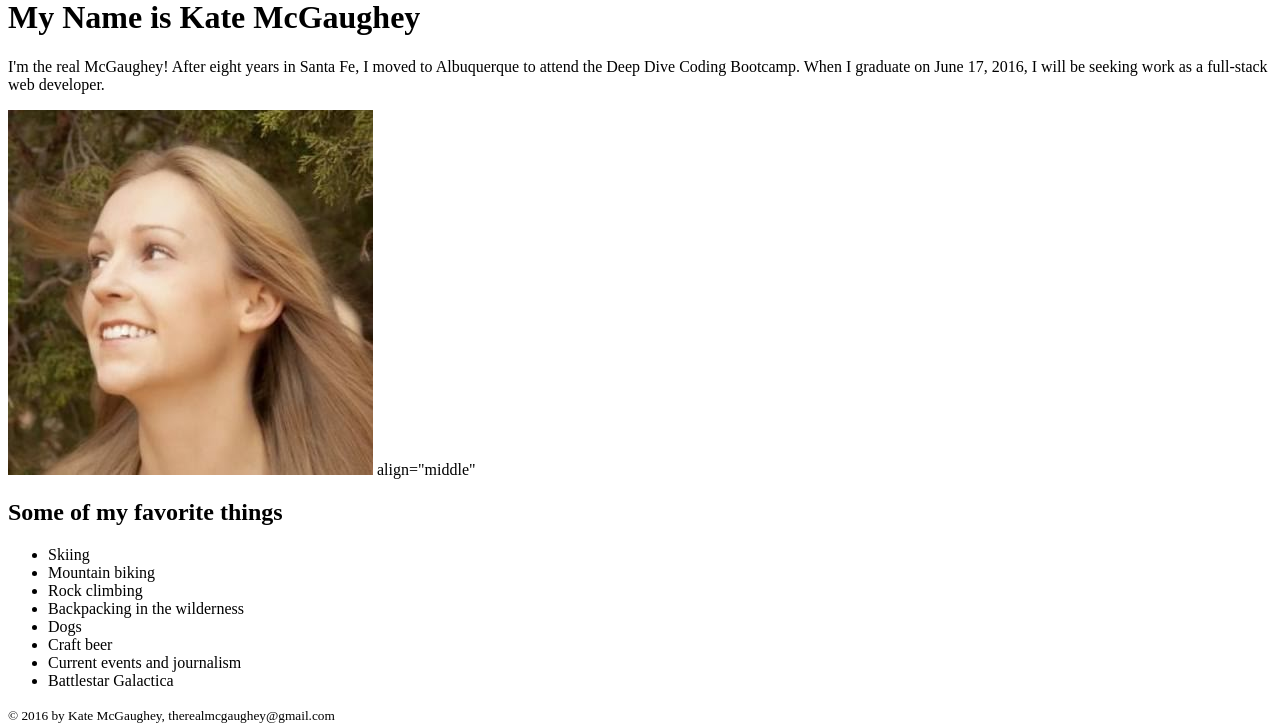
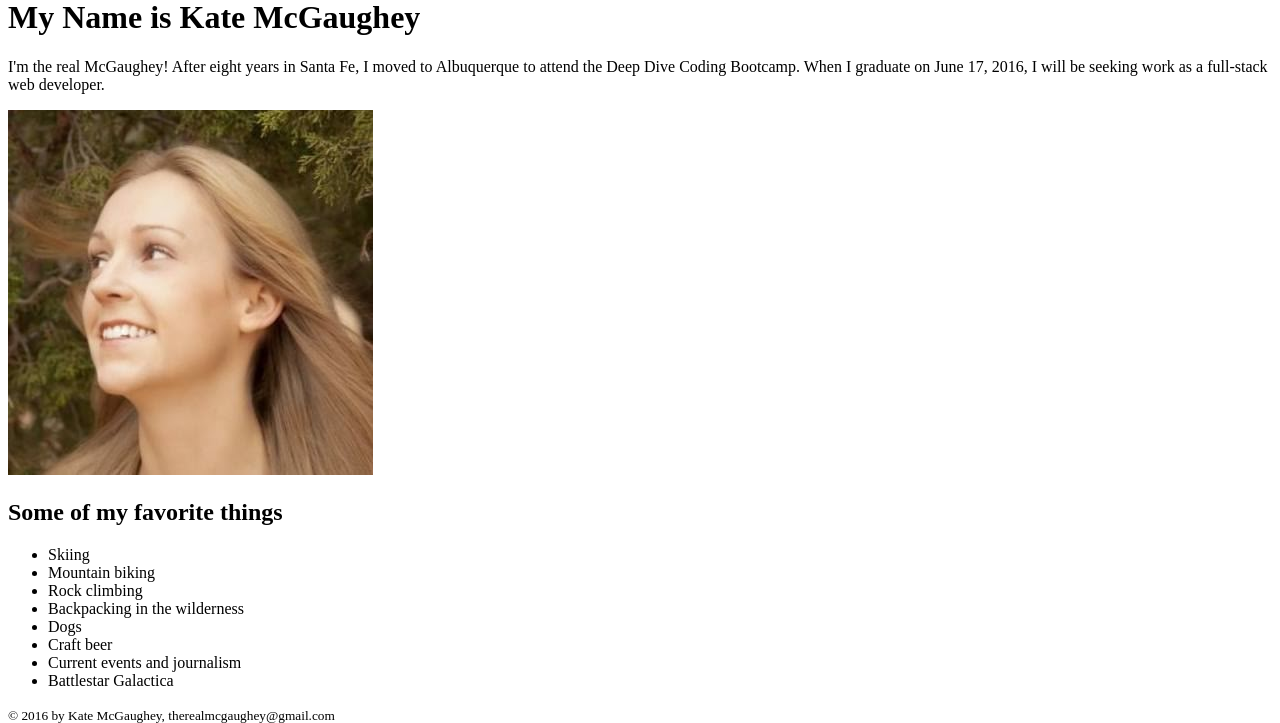
Before and after one commit to kate-mcgaughey/about-me, a PHP site: page / in a window 1280 px wide. Shown: the part 22-745 px from the top of the page. Run offline with PHP 8.4, Linux system fonts and the light colour scheme.

Commit message:
Tweaked photo, removed attempt at center aligning it

```diff
--- a/index.php
+++ b/index.php
@@ -7,7 +7,7 @@
 	<body>
 		<h1>My Name is Kate McGaughey</h1>
 		<p>I'm the real McGaughey! After eight years in Santa Fe, I moved to Albuquerque to attend the Deep Dive Coding Bootcamp. When I graduate on June 17, 2016, I will be seeking work as a full-stack web developer.</p>
-		<img src="media/kate.jpg" alt="My picture"/> align="middle"
+		<img src="media/kate.jpg" alt="My picture"/>
 		<h2>Some of my favorite things</h2>
 			<ul>
 				<li>Skiing</li>
```
